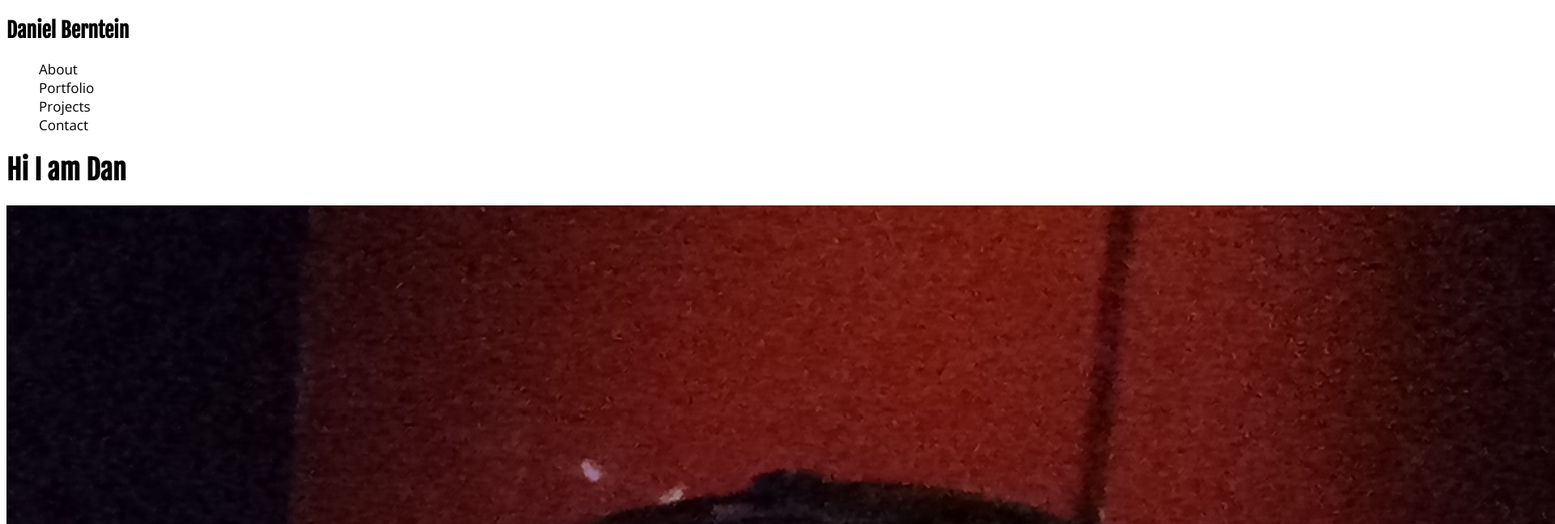
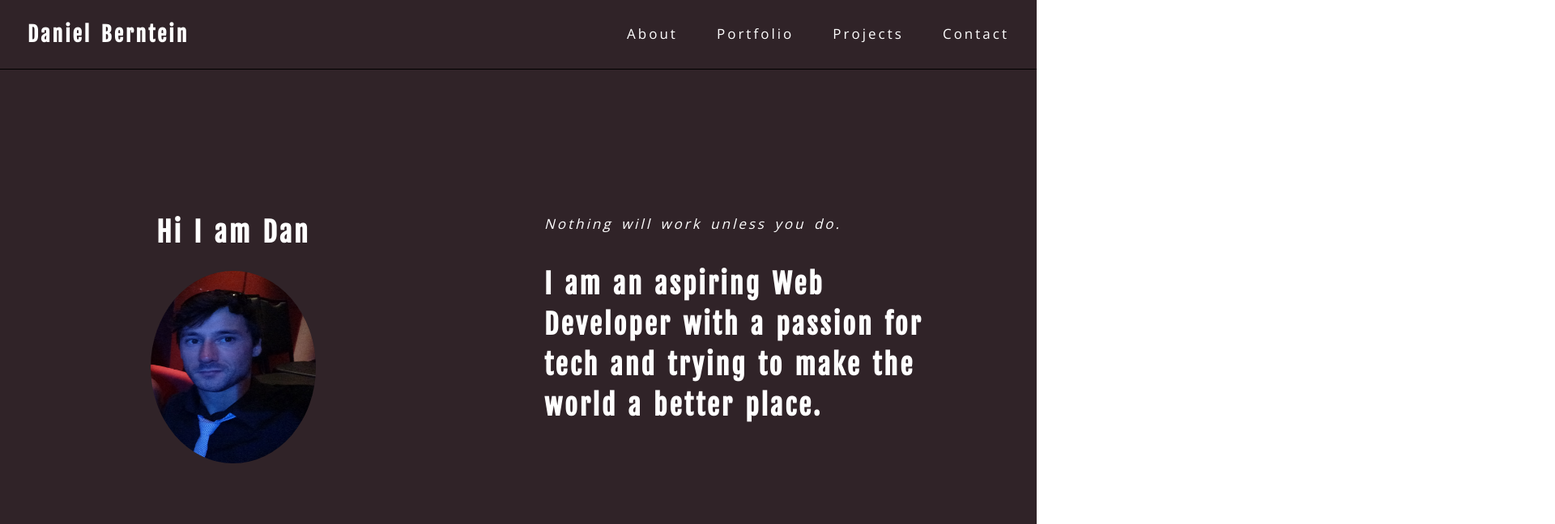
Before and after one commit to drood87/portfolio, a website: page index.html in a window 1280 px wide. Shown: the top 648 px of the page at 81% size, 1920 px wide, since content can reach past the window. Drawn offline with nearby package versions, Linux system fonts and the light colour scheme.

Commit message:
added styles for header

```diff
--- a/assets/stylesheets/style.css
+++ b/assets/stylesheets/style.css
@@ -11,10 +11,19 @@ Tags: Portfolio, Website
     font-size: 17px;
     --font-heading: "Fjalla One", sans-serif;
     --font-body: "Open Sans", sans-serif;
+    color: #fff;
+    letter-spacing: 3px;
+    word-spacing: 3px;
+    line-height: 50px;
 }
 
 html {
     box-sizing: border-box;
+}
+
+body {
+    margin: 0;
+    padding: 0;
 }
 
 *,
@@ -45,3 +54,56 @@ a {
 }
 
 /* Header */
+
+/*header styles */
+
+/*header layout */
+.hero {
+    height: 100vh;
+    background-color: rgb(48, 35, 40);
+}
+
+.hero__name,
+.hero__row {
+    margin: 1rem 2rem;
+}
+
+.hero__wrapper {
+    display: flex;
+    justify-content: space-around;
+    height: 80%;
+    align-items: center;
+}
+
+.hero__content--left {
+    width: 30%;
+}
+
+.hero__content--right {
+    width: 40%;
+    align-self: center;
+}
+
+.hero__heading--large {
+    text-align: center;
+}
+
+.hero__img {
+    display: block;
+    width: 12rem;
+    height: 14rem;
+    border-radius: 50%;
+    margin: 0 auto;
+}
+
+.hero__nav {
+    display: flex;
+    justify-content: space-between;
+    border-bottom: 1px solid #000;
+}
+
+.hero__row {
+    display: flex;
+    justify-content: space-between;
+    width: 40%;
+}
--- a/index.html
+++ b/index.html
@@ -34,8 +34,9 @@
             </nav>
 
             <!-- Hero Content left grid -->
-            <div class="hero__content">
-                <h1 class="hero__content--large">Hi I am Dan</h1>
+            <div class="hero__wrapper">
+                <div class="hero__content--left">
+                    <h1 class="hero__heading--large">Hi I am Dan</h1>
                     <img
                         src="./assets/images/portrait.jpg"
                         alt="Illustration of me"
@@ -44,17 +45,19 @@
                 </div>
 
                 <!-- Hero Content right grid -->
-            <div class="hero__content">
+                <div class="hero__content--right">
                     <div class="hero__cite">
+                        <div class="hero__border"></div>
                         <cite class="hero__item"
                             >Nothing will work unless you do.</cite
                         >
                     </div>
                     <div class="hero__description">
-                    <p class="hero__item">
-                        I am an aspiring Web Developer with a passion for tech
-                        and trying to make the world a better place.
+                        <h1 class="hero__item">
+                            I am an aspiring Web Developer with a passion for
+                            tech and trying to make the world a better place.
                         </p>
+                    </div>
                 </div>
             </div>
         </header>
```
Also changed, not shown: 1 other file. Lines whose indentation alone changed are shown as unchanged.
